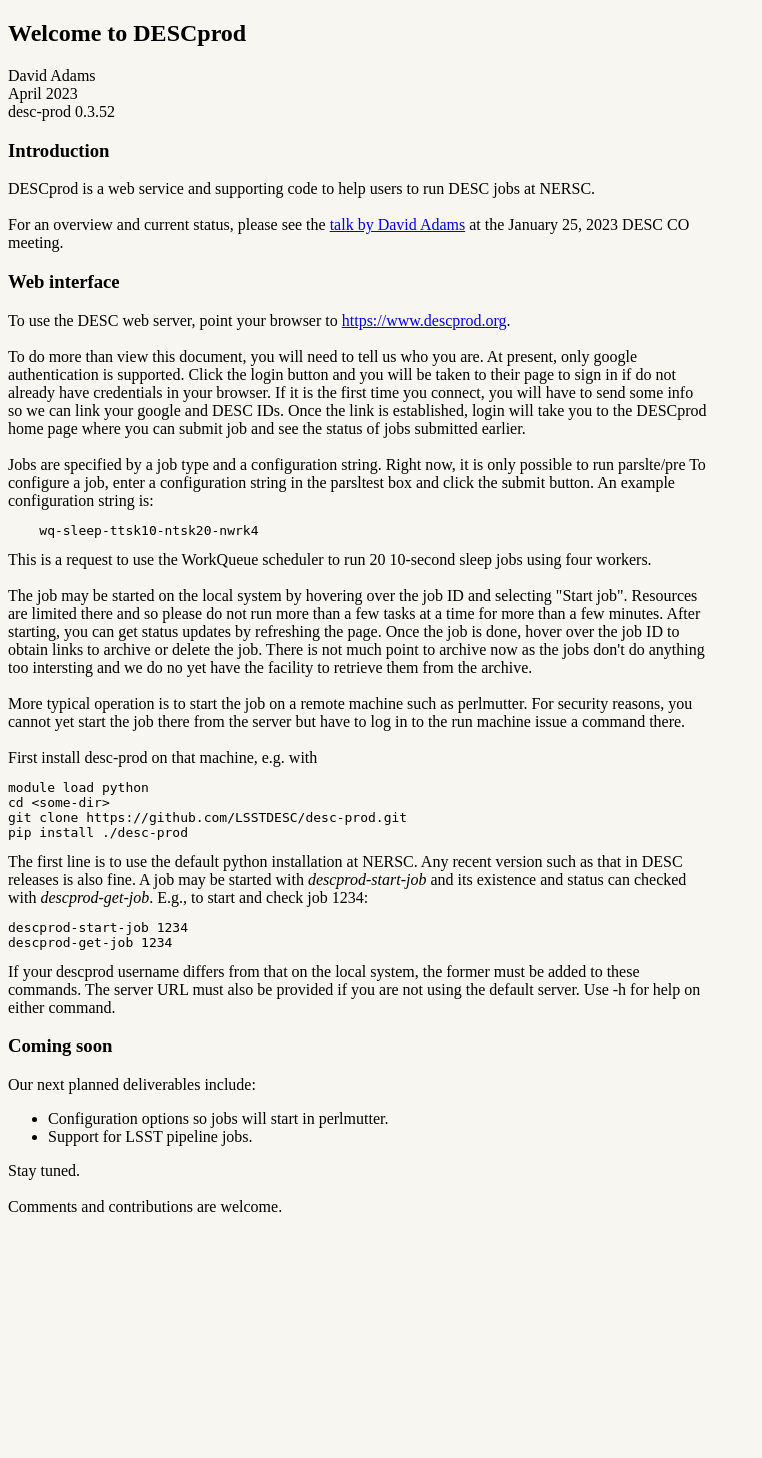
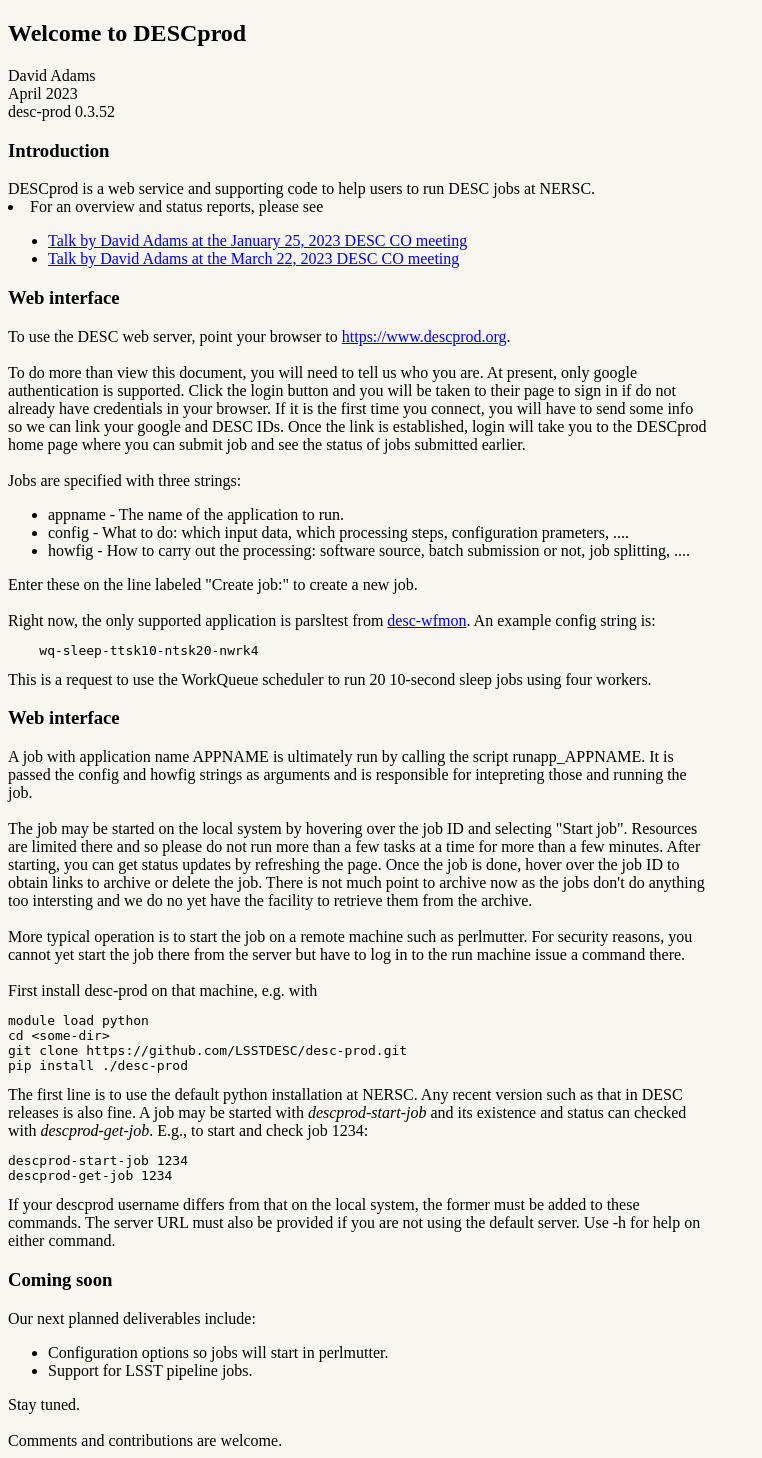
Before and after one commit to LSSTDESC/desc-prod, a Flask app: page /help in a window 1280 px wide. Shown: the whole page, without its empty margins (0-762 px from the left). Before the commit the page ends 1212 px from the top, so only its background shows below. Run offline with Flask 3, Linux system fonts and the light colour scheme; parts of the project's set-up code (start-up, migrations or seed data) failed here and were passed over.

Commit message:
Drop check of job type. 0.3.53.dev1 #3

```diff
--- a/server/app.py
+++ b/server/app.py
@@ -504,10 +504,10 @@ def run_form_create_job():
         return 'Got GET instead of POST!!'
     sdat = SessionData.get()
     jty = request.form['jobtype'].strip()
-    known_jty = ['parsltest']
-    if jty not in known_jty:
-        SessionData.get().msg.append(f"Invalid job type: {jty}")
-        return redirect(url_for('home'))
+    #known_jty = ['parsltest']
+    #if jty not in known_jty:
+    #    SessionData.get().msg.append(f"Invalid job type: {jty}")
+    #    return redirect(url_for('home'))
     cfg = request.form['config'].strip()
     hfg = request.form['howfig'].strip()
     print(f"form_create_job: {jty} {cfg} {hfg}")
--- a/server/templates/help.html
+++ b/server/templates/help.html
@@ -14,10 +14,17 @@ desc-prod 0.3.52
 
 <h3>Introduction</h3>
 DESCprod is a web service and supporting code to help users to run DESC jobs at NERSC.
-<br><br>
-For an overview and current status, please see the
-<a href =https://drive.google.com/file/d/1uAMfWpQLenxF_50mjmBWqISEEDxOkdrc/view?usp=share_link>talk by David Adams</a>
-at the January 25, 2023 DESC CO meeting.
+<li>For an overview and status reports, please see
+<ul>
+<li>
+<a href =https://drive.google.com/file/d/1uAMfWpQLenxF_50mjmBWqISEEDxOkdrc/view?usp=share_link>
+Talk by David Adams at the January 25, 2023 DESC CO meeting</a>
+</li>
+<li>
+<a href =https://drive.google.com/file/d/1GNceYkg1MO2_nBJoq31O2LYamXKJZYEs/view?usp=share_link>
+Talk by David Adams at the March 22, 2023 DESC CO meeting</a>
+</li>
+</ul>
 
 <h3>Web interface</h3>
 To use the DESC web server, point your browser to <a href=https://www.descprod.org>https://www.descprod.org</a>.
@@ -31,15 +38,26 @@ and DESC IDs.
 Once the link is established, login will take you to the DESCprod home page where you can submit
 job and see the status of jobs submitted earlier.
 <br><br>
-Jobs are specified by a job type and a configuration string.
-Right now, it is only possible to run parslte/pre
-To configure a job, enter a configuration string in the parsltest box and click the submit button.
-An example configuration string is:
+Jobs are specified with three strings:
+<ul>
+<li>appname - The name of the application to run.</li>
+<li>config - What to do: which input data, which processing steps, configuration prameters, ....</li>
+<li>howfig - How to carry out the processing: software source, batch submission or not, job splitting, ....</li>
+</ul>
+Enter these on the line labeled "Create job:" to create a new job.
+
+<br><br>
+Right now, the only supported application is parsltest from <a href=https://github.com/LSSTDESC/desc-wfmon>desc-wfmon</a>.
+An example config string is:
 <pre>
     wq-sleep-ttsk10-ntsk20-nwrk4
 </pre>
-This is a request to use the WorkQueue scheduler to run 20 10-second sleep jobs using
-four workers.
+This is a request to use the WorkQueue scheduler to run 20 10-second sleep jobs using four workers.
+
+<h3>Web interface</h3>
+A job with application name APPNAME is ultimately run by calling the script runapp_APPNAME.
+It is passed the config and howfig strings as arguments and is responsible for intepreting those
+and running the job.
 <br><br>
 The job may be started on the local system by hovering over the job ID and selecting "Start job".
 Resources are limited there and so please do not run more than a few tasks at a time
--- a/setup.cfg
+++ b/setup.cfg
@@ -1,6 +1,6 @@
 [metadata]
 name = desc-prod
-version = 0.3.52
+version = 0.3.53.dev1
 author = David Adams
 author_email = dladams@bnl.gov
 description = 'DESC production server and tools'
```
